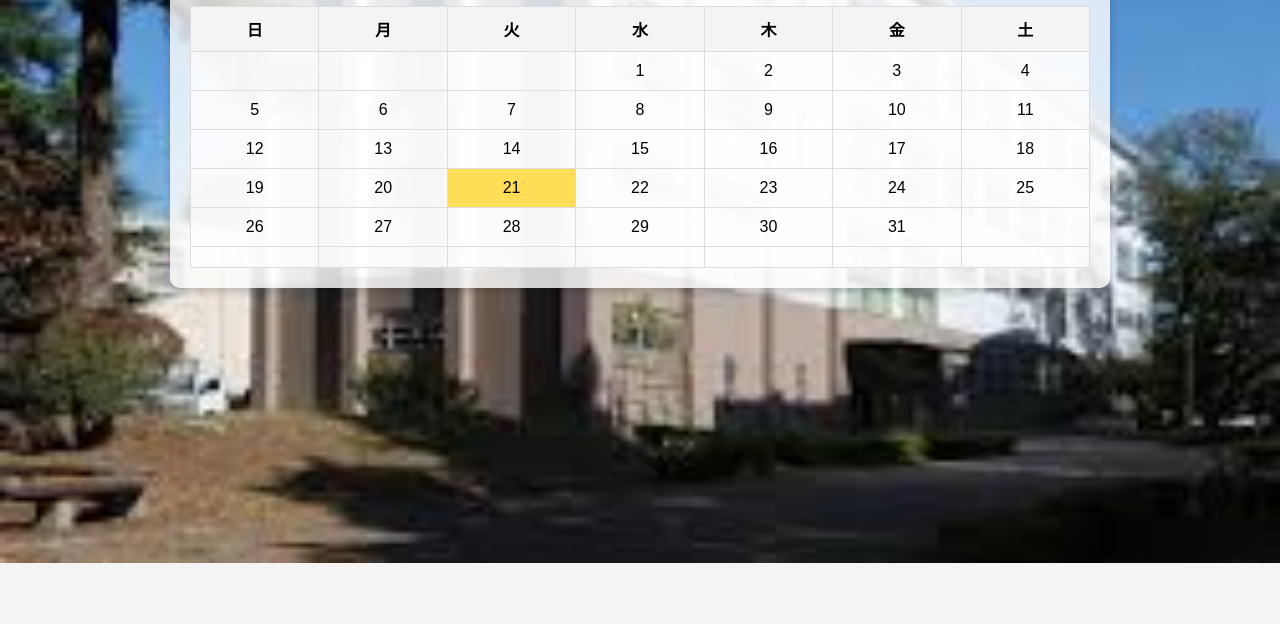
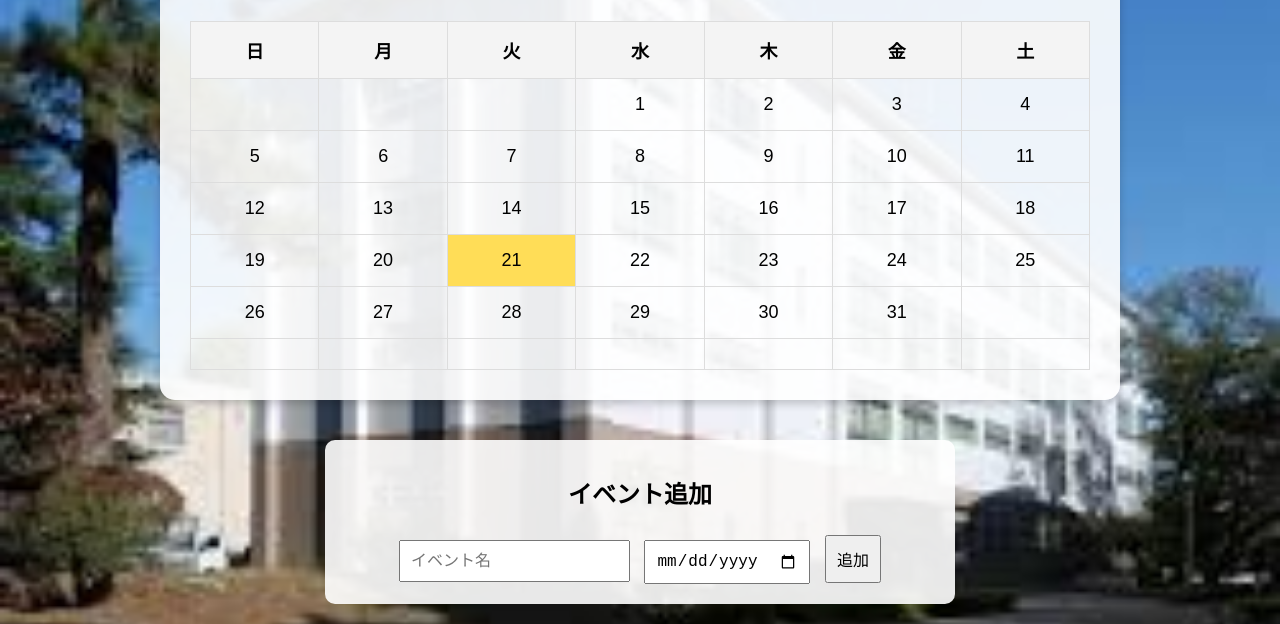
Before and after one commit to Togo-Iwasaki/media-theory, a website: page uec_museum/public/index.html in a window 1280 px wide. Shown: the part 208-832 px from the top of the page. Before the commit the page ends 800 px from the top, so only its background shows below. Drawn offline with Linux system fonts and the light colour scheme.

Commit message:
イベント追加機能　実装
現在の日時を見やすくする機能がまだUTCのままかもしれない

```diff
--- a/uec_museum/public/calendar.js
+++ b/uec_museum/public/calendar.js
@@ -1,13 +1,16 @@
+//イベントを追加すると行の幅が大きくなってしまっているので、月表示では一定の幅で固定してイベントは縦に積み重ねるように表示する
+//月の日にちをクリックすると日にちのイベントが表示される
 document.addEventListener('DOMContentLoaded', () => {
     const calendarElement = document.getElementById('calendar');
     const now = new Date();
-
     let currentMonth = now.getMonth();
     let currentYear = now.getFullYear();
 
+    const events = []; // イベントを格納する配列
+
     function renderCalendar(month, year) {
-        const daysInMonth = new Date(year, month + 1, 0).getDate();
-        const firstDay = new Date(year, month, 1).getDay();
+        const daysInMonth = new Date(Date.UTC(year, month + 1, 0)).getUTCDate();
+        const firstDay = new Date(Date.UTC(year, month, 1)).getUTCDay();
 
         let calendarHTML = `
             <div class="calendar-header">
@@ -39,8 +42,17 @@ document.addEventListener('DOMContentLoaded', () => {
                 } else if (day > daysInMonth) {
                     calendarHTML += '<td></td>';
                 } else {
-                    const isToday = day === now.getDate() && month === now.getMonth() && year === now.getFullYear();
-                    calendarHTML += `<td class="${isToday ? 'today' : ''}">${day}</td>`;
+                    const formattedDate = new Date(Date.UTC(year, month, day)).toISOString().split('T')[0];
+                    const isToday = day === now.getUTCDate() && month === now.getUTCMonth() && year === now.getUTCFullYear();
+
+                    // イベントを取得
+                    const dayEvents = events.filter(event => event.date === formattedDate);
+                    const eventHTML = dayEvents.map(event => `<div class="event">${event.title}</div>`).join('');
+
+                    calendarHTML += `<td class="${isToday ? 'today' : ''}">
+                        ${day}
+                        ${eventHTML}
+                    </td>`;
                     day++;
                 }
             }
@@ -53,7 +65,6 @@ document.addEventListener('DOMContentLoaded', () => {
         `;
         calendarElement.innerHTML = calendarHTML;
 
-        // イベントリスナーを追加
         document.getElementById('prev').addEventListener('click', () => {
             currentMonth--;
             if (currentMonth < 0) {
@@ -73,5 +84,23 @@ document.addEventListener('DOMContentLoaded', () => {
         });
     }
 
+    document.getElementById('add-event').addEventListener('click', () => {
+        const title = document.getElementById('event-title').value.trim();
+        const date = document.getElementById('event-date').value;
+
+        if (!title || !date) {
+            // エラーメッセージを表示
+            alert('イベント名と日時の両方を入力してください！');
+            return;
+        }
+
+        events.push({ title, date });
+        renderCalendar(currentMonth, currentYear);
+
+        // 入力フォームをリセット
+        document.getElementById('event-title').value = '';
+        document.getElementById('event-date').value = '';
+    });
+
     renderCalendar(currentMonth, currentYear);
 });
--- a/uec_museum/public/index.html
+++ b/uec_museum/public/index.html
@@ -4,14 +4,13 @@
     <meta charset="UTF-8">
     <meta name="viewport" content="width=device-width, initial-scale=1.0">
     <title>カレンダー</title>
-    <link rel="stylesheet" href="styles.css">
     <style>
         body {
             font-family: Arial, sans-serif;
             text-align: center;
             margin: 0;
             padding: 0;
-            background-image: url('museum.jpg'); /* ここで背景画像を指定 */
+            background-image: url('museum.jpg');
             background-size: cover;
             background-position: center;
             background-repeat: no-repeat;
@@ -19,9 +18,9 @@
         .calendar {
             display: inline-block;
             margin: 20px;
-            background: rgba(255, 255, 255, 0.8); /* 背景を半透明にして視認性を確保 */
-            padding: 20px;
-            border-radius: 10px;
+            background: rgba(255, 255, 255, 0.9);
+            padding: 30px;
+            border-radius: 15px;
             box-shadow: 0 4px 8px rgba(0, 0, 0, 0.2);
             width: 80%;
             max-width: 900px;
@@ -30,11 +29,12 @@
             display: flex;
             justify-content: space-between;
             align-items: center;
-            margin-bottom: 10px;
+            margin-bottom: 15px;
         }
         .calendar-header button {
-            padding: 5px 10px;
+            padding: 10px 15px;
             cursor: pointer;
+            font-size: 16px;
         }
         table {
             border-collapse: collapse;
@@ -42,8 +42,10 @@
         }
         th, td {
             border: 1px solid #ddd;
-            padding: 10px;
+            padding: 15px;
             text-align: center;
+            font-size: 18px;
+            position: relative;
         }
         th {
             background-color: #f4f4f4;
@@ -51,11 +53,41 @@
         .today {
             background-color: #ffdd57;
         }
+        .event {
+            font-size: 14px;
+            color: white;
+            background-color: #007BFF;
+            border-radius: 4px;
+            padding: 2px 4px;
+            margin-top: 5px;
+            display: inline-block;
+        }
+        #event-form {
+            margin: 20px auto;
+            background: rgba(255, 255, 255, 0.9);
+            padding: 15px;
+            border-radius: 10px;
+            width: 80%;
+            max-width: 600px;
+        }
+        #event-form input, #event-form button {
+            margin: 5px;
+            padding: 10px;
+            font-size: 16px;
+        }
     </style>
 </head>
 <body>
     <h1>カレンダー</h1>
     <div id="calendar" class="calendar"></div>
+
+    <div id="event-form">
+        <h2>イベント追加</h2>
+        <input type="text" id="event-title" placeholder="イベント名" required>
+        <input type="date" id="event-date" required>
+        <button id="add-event">追加</button>
+    </div>
+
     <script src="calendar.js"></script>
 </body>
 </html>
```
